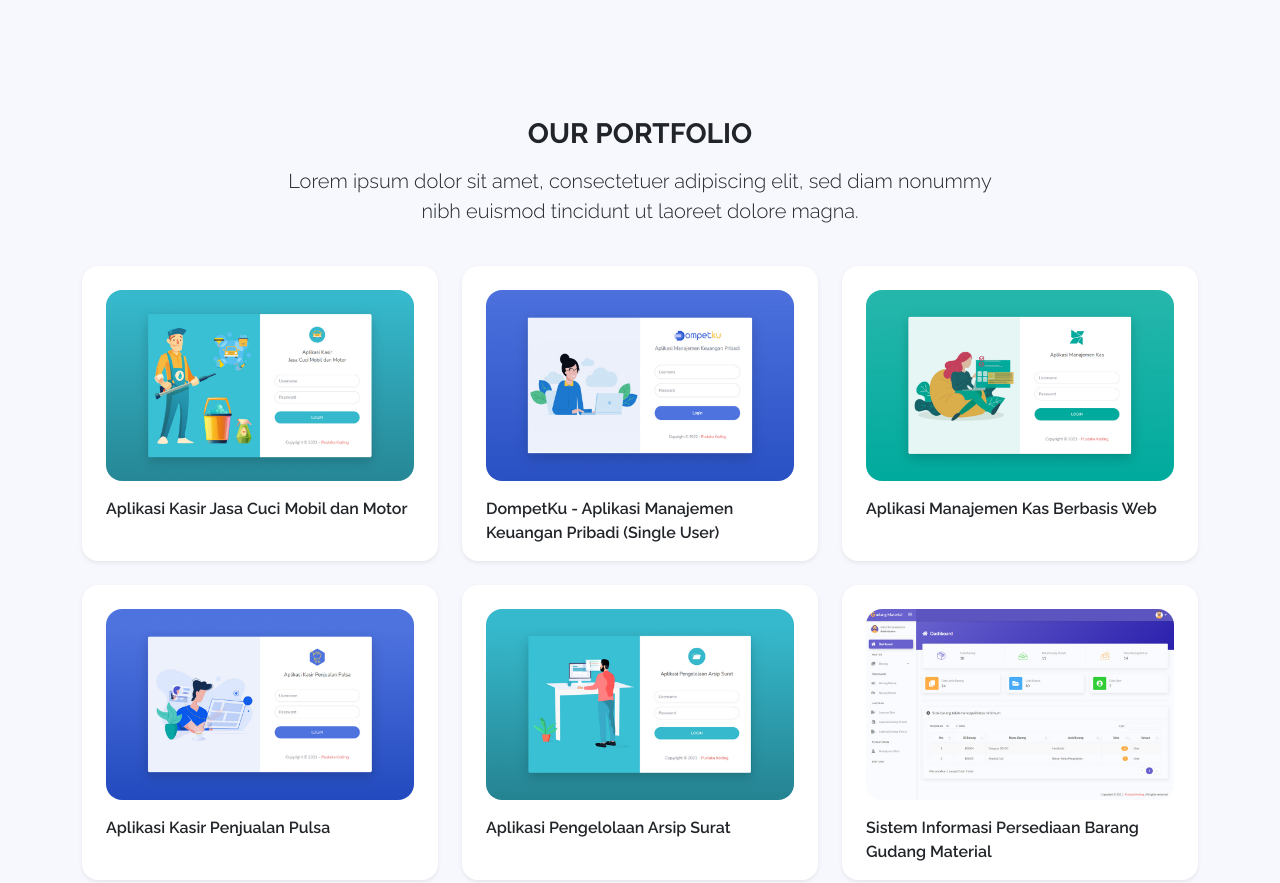
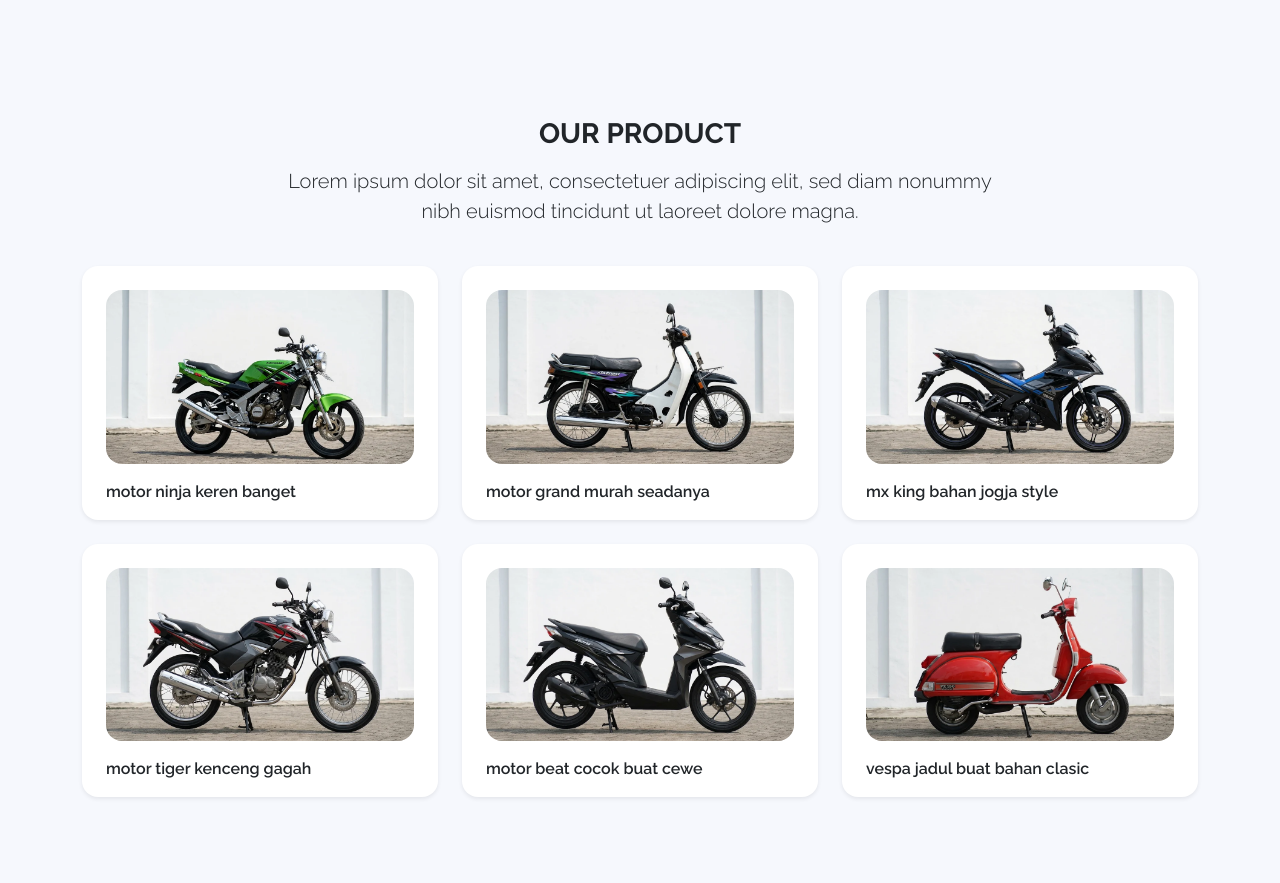
Before and after one commit to naaaim063/HONDAGANKWEB, a plain HTML site: page index.html in a window 1280 px wide. Shown: the part 1739-2622 px from the top of the page. Drawn offline with nearby package versions, Linux system fonts and the light colour scheme.

Commit message:
Update gambar produk dan rapikan ukuran card portfolio

```diff
--- a/index.html
+++ b/index.html
@@ -171,7 +171,7 @@
         <div id="portfolio" class="container text-center py-5">
             <div class="row">
                 <div class="col-lg-8 mx-auto">
-                    <h3 class="fw-bold lh-2 mb-3">OUR PORTFOLIO</h3>
+                    <h3 class="fw-bold lh-2 mb-3">OUR PRODUCT</h3>
                     <p class="lead">Lorem ipsum dolor sit amet, consectetuer adipiscing elit, sed diam nonummy nibh euismod tincidunt ut laoreet dolore magna.</p>
                 </div>
             </div>
@@ -180,72 +180,72 @@
                 <div class="col-lg-4 mb-4">
                     <div class="card h-100 border-0 rounded-4 shadow-sm">
                         <div class="card-body p-4 pb-0">
-                            <div class="mb-3">
+                            <div class="mb-3 ratio ratio-16x9">
                                 <a href="https://pustakakoding.com/project-php-detail-aplikasi-kasir-jasa-cuci-mobil-dan-motor" target="_blank">
-                                    <img src="assets/img/portfolio/pustakakoding-aplikasi-kasir-jasa-cuci-mobil-dan-motor.jpg" alt="Portfolio" class="card-img-top img-fluid rounded-4">
+                                    <img src="assets/img/produk/motor1.png" alt="Portfolio" class="w-100 h-100 rounded-4" style="object-fit: cover;">
                                 </a>
                             </div>
-                            <p class="fw-semibold">Aplikasi Kasir Jasa Cuci Mobil dan Motor</p>
+                            <p class="fw-semibold">motor ninja keren banget </p>
                         </div>
                     </div>
                 </div>
                 <div class="col-lg-4 mb-4">
                     <div class="card h-100 border-0 rounded-4 shadow-sm">
                         <div class="card-body p-4 pb-0">
-                            <div class="mb-3">
+                            <div class="mb-3 ratio ratio-16x9">
                                 <a href="https://pustakakoding.com/project-php-detail-aplikasi-manajemen-keuangan-pribadi-single-user" target="_blank">
-                                    <img src="assets/img/portfolio/pustakakoding-aplikasi-manajemen-keuangan-pribadi-single-user.jpg" alt="Portfolio" class="card-img-top img-fluid rounded-4">
+                                    <img src="assets/img/produk/motor2.png" alt="Portfolio" class="w-100 h-100 rounded-4" style="object-fit: cover;">
                                 </a>
                             </div>
-                            <p class="fw-semibold">DompetKu - Aplikasi Manajemen Keuangan Pribadi (Single User)</p>
+                            <p class="fw-semibold">motor grand murah seadanya</p>
                         </div>
                     </div>
                 </div>
                 <div class="col-lg-4 mb-4">
                     <div class="card h-100 border-0 rounded-4 shadow-sm">
                         <div class="card-body p-4 pb-0">
-                            <div class="mb-3">
+                            <div class="mb-3 ratio ratio-16x9">
                                 <a href="https://pustakakoding.com/project-php-detail-aplikasi-manajemen-kas-berbasis-web" target="_blank">
-                                    <img src="assets/img/portfolio/pustakakoding-aplikasi-manajemen-kas-berbasis-web.jpg" alt="Portfolio" class="card-img-top img-fluid rounded-4">
+                                    <img src="assets/img/produk/motor3.png" alt="Portfolio" class="w-100 h-100 rounded-4" style="object-fit: cover;">
                                 </a>
                             </div>
-                            <p class="fw-semibold">Aplikasi Manajemen Kas Berbasis Web</p>
+                            <p class="fw-semibold">mx king bahan jogja style</p>
                         </div>
                     </div>
                 </div>
                 <div class="col-lg-4 mb-4">
                     <div class="card h-100 border-0 rounded-4 shadow-sm">
                         <div class="card-body p-4 pb-0">
-                            <div class="mb-3">
+                            <div class="mb-3 ratio ratio-16x9">
                                 <a href="https://pustakakoding.com/project-php-detail-aplikasi-kasir-penjualan-pulsa" target="_blank">
-                                    <img src="assets/img/portfolio/pustakakoding-aplikasi-kasir-penjualan-pulsa.jpg" alt="Portfolio" class="card-img-top img-fluid rounded-4">
+                                    <img src="assets/img/produk/motor4.png" alt="Portfolio" class="w-100 h-100 rounded-4" style="object-fit: cover;">
                                 </a>
                             </div>
-                            <p class="fw-semibold">Aplikasi Kasir Penjualan Pulsa</p>
+                            <p class="fw-semibold">motor tiger kenceng gagah</p>
                         </div>
                     </div>
                 </div>
                 <div class="col-lg-4 mb-4">
                     <div class="card h-100 border-0 rounded-4 shadow-sm">
                         <div class="card-body p-4 pb-0">
-                            <div class="mb-3">
+                            <div class="mb-3 ratio ratio-16x9">
                                 <a href="https://pustakakoding.com/project-php-detail-aplikasi-pengelolaan-arsip-surat" target="_blank">
-                                    <img src="assets/img/portfolio/pustakakoding-aplikasi-pengelolaan-arsip-surat.jpg" alt="Portfolio" class="card-img-top img-fluid rounded-4">
+                                    <img src="assets/img/produk/motor5.png" alt="Portfolio" class="w-100 h-100 rounded-4" style="object-fit: cover;">
                                 </a>
                             </div>
-                            <p class="fw-semibold">Aplikasi Pengelolaan Arsip Surat</p>
+                            <p class="fw-semibold">motor beat cocok buat cewe</p>
                         </div>
                     </div>
                 </div>
                 <div class="col-lg-4 mb-4">
                     <div class="card h-100 border-0 rounded-4 shadow-sm">
                         <div class="card-body p-4 pb-0">
-                            <div class="mb-3">
+                            <div class="mb-3 ratio ratio-16x9">
                                 <a href="https://pustakakoding.com/project-php-detail-sistem-informasi-persediaan-barang-gudang-material" target="_blank">
-                                    <img src="assets/img/portfolio/pustakakoding-sistem-informasi-persediaan-barang-gudang-material.jpg" alt="Portfolio" class="card-img-top img-fluid rounded-4">
+                                    <img src="assets/img/produk/motor6.png" alt="Portfolio" class="w-100 h-100 rounded-4" style="object-fit: cover;">
                                 </a>
                             </div>
-                            <p class="fw-semibold">Sistem Informasi Persediaan Barang Gudang Material</p>
+                            <p class="fw-semibold">vespa jadul buat bahan clasic</p>
                         </div>
                     </div>
                 </div>
```
Also changed, not shown: assets/img/portfolio/pustakakoding-aplikasi-kasir-jasa-cuci-mobil-dan-motor.jpg (deleted), assets/img/portfolio/pustakakoding-aplikasi-kasir-penjualan-pulsa.jpg (deleted), assets/img/portfolio/pustakakoding-aplikasi-manajemen-kas-berbasis-web.jpg (deleted), assets/img/portfolio/pustakakoding-aplikasi-manajemen-keuangan-pribadi-single-user.jpg (deleted), assets/img/portfolio/pustakakoding-aplikasi-pengelolaan-arsip-surat.jpg (deleted), assets/img/portfolio/pustakakoding-sistem-informasi-persediaan-barang-gudang-material.jpg (deleted), assets/img/produk/motor1.png (added), assets/img/produk/motor2.png (added), assets/img/produk/motor3.png (added), assets/img/produk/motor4.png (added), assets/img/produk/motor5.png (added), assets/img/produk/motor6.png (added).
